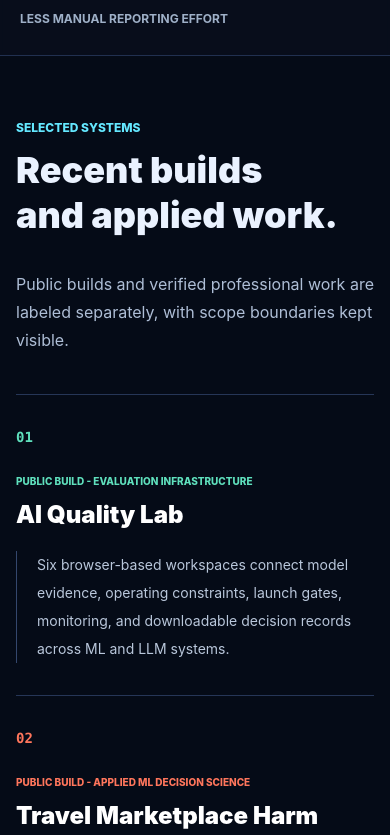
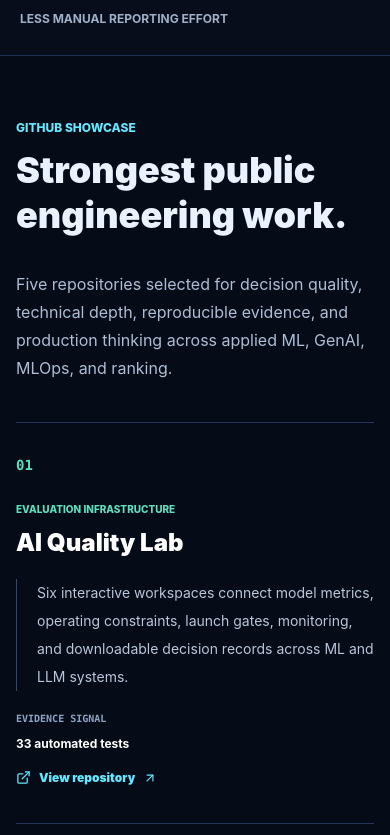
Before and after one commit to Ayush210895/ai-quality-lab, a React (Vite) app: page / in a window 390 px wide. Shown: the part 1180-2015 px from the top of the page. Built offline with nearby package versions, Linux system fonts and the light colour scheme.

Commit message:
Showcase strongest GitHub and work projects

```diff
--- a/src/PortfolioSite.tsx
+++ b/src/PortfolioSite.tsx
@@ -174,57 +174,57 @@ const EXPERIENCE = [
     years: "2024 - Present",
     company: "DISH / EchoStar",
     role: "Senior Data Scientist",
-    bullets: [
-      "Built churn- and survival-driven forward LTV and targeted-upgrade decisioning with plan simulation, eligibility and tiering rules, production outputs, and a segment-level holdout design; device propensity was supplied by another team.",
-      "Built a Snowflake Cortex AI promotional-effectiveness agent that accepts natural-language inputs, runs statistical decomposition in Python, and returns structured pre-, promo-, and post-period lift insights.",
-      "Developed a causal demand-planning system using SARIMAX and XGBoost across Indirect, Web, and Walmart channels, exceeding a 75% N-4 forecast-accuracy target.",
-      "Built a Snowflake Intelligence conversational analytics layer over about 50 curated business tables from roughly 200 sources, with governed metrics, verified queries, follow-up analysis, charts, logs, and user feedback.",
-      "Built a governed enterprise knowledge assistant with version-aware retrieval, evidence-backed answers, citation checks, role-aware access, and abstention when approved source material is insufficient.",
-      "Built an executive analytics platform with Tableau and Snowflake, accelerating decision-making by 30% and reducing manual reporting effort by 40%.",
+    projects: [
+      { name: "Customer Value and Upgrade Decisioning", detail: "Built churn- and survival-driven forward LTV with plan simulation, eligibility and tiering rules, production outputs, and a segment-level holdout design; device propensity was supplied by another team." },
+      { name: "Promotion Effectiveness Agent", detail: "Built a Snowflake Cortex AI workflow that accepts natural-language inputs, runs statistical decomposition in Python, and returns structured pre-, promo-, and post-period lift insights." },
+      { name: "Causal Demand Planning", detail: "Developed SARIMAX and XGBoost forecasting across Indirect, Web, and Walmart channels, exceeding a 75% N-4 forecast-accuracy target." },
+      { name: "Governed Conversational Analytics", detail: "Built a Snowflake Intelligence layer over about 50 curated business tables from roughly 200 sources, with governed metrics, verified queries, follow-up analysis, charts, logs, and user feedback." },
+      { name: "Enterprise Knowledge Assistant", detail: "Built version-aware retrieval, evidence-backed answers, citation checks, role-aware access, and abstention when approved source material is insufficient." },
+      { name: "Executive Decision Platform", detail: "Built Tableau and Snowflake analytics that accelerated decision-making by 30% and reduced manual reporting effort by 40%." },
     ],
   },
   {
     years: "2024",
     company: "The Partnership Center",
     role: "Data Scientist",
-    bullets: [
-      "Deployed ML regression models that reduced forecast error by 20% and improved operational efficiency by 40%.",
-      "Migrated enterprise data to Snowflake and automated repeatable ETL workflows for portfolio-performance monitoring.",
-      "Built Power BI dashboards with advanced DAX calculations for investment-portfolio performance trends.",
-      "Partnered with operations teams to translate model outputs into resource-planning workflows.",
+    projects: [
+      { name: "Resource Utilization Forecasting", detail: "Deployed ML regression models that reduced forecast error by 20% and improved operational efficiency by 40%." },
+      { name: "Portfolio Data Foundation", detail: "Migrated enterprise data to Snowflake and automated repeatable ETL workflows for portfolio-performance monitoring." },
+      { name: "Investment Performance Analytics", detail: "Built Power BI dashboards with advanced DAX calculations for investment-portfolio trends and resource-planning decisions." },
+      { name: "Operational Adoption", detail: "Partnered with operations teams to translate model outputs into recurring resource-planning workflows." },
     ],
   },
   {
     years: "2023 - 2024",
     company: "UBS",
     role: "Data Scientist - Quant Research and NLP/AI",
-    bullets: [
-      "Built XGBoost market-prediction pipelines on Bloomberg time-series data, reaching a 62.4% weekly hit rate for bond-market forecasting.",
-      "Developed a FinBERT sentiment engine with 87% accuracy for credit-risk, research, and investment-decision workflows.",
-      "Designed Python and SQL predictive pipelines to model equity performance and support quantitative research.",
-      "Improved global mutual-fund forecasting accuracy by 33% through feature engineering and Bloomberg-data validation.",
-      "Automated Bloomberg and YODA reporting pipelines across research and risk reporting.",
+    projects: [
+      { name: "Bond Market Forecasting", detail: "Built XGBoost pipelines on Bloomberg time-series data, reaching a 62.4% weekly directional hit rate." },
+      { name: "Financial News Sentiment", detail: "Developed a FinBERT engine with 87% accuracy for credit-risk, research, and investment-decision workflows." },
+      { name: "Equity Research Pipelines", detail: "Designed Python and SQL predictive pipelines to model equity performance and support quantitative research." },
+      { name: "Mutual Fund Forecasting", detail: "Improved global forecasting accuracy by 33% through feature engineering and Bloomberg-data validation." },
+      { name: "Research Data Automation", detail: "Automated Bloomberg and YODA reporting pipelines across research and risk reporting." },
     ],
   },
   {
     years: "2018 - 2021",
     company: "Accenture",
     role: "Machine Learning Associate - Banking Analytics",
-    bullets: [
-      "Built ML credit- and debit-limit optimization for OP Financial, driving 23% revenue growth and a 40% efficiency improvement.",
-      "Developed XGBoost churn and segmentation models for Allianz Bank with Tableau and Power BI decision dashboards.",
-      "Ran A/B tests and statistical inference across credit and debit portfolios to improve segmentation and campaign response.",
-      "Migrated DB2 and Teradata workloads to AWS and standardized validation practices.",
+    projects: [
+      { name: "Credit Limit Decisioning", detail: "Built ML credit- and debit-limit optimization for OP Financial, driving 23% revenue growth and a 40% efficiency improvement." },
+      { name: "Churn and Customer Segmentation", detail: "Developed XGBoost models for Allianz Bank with Tableau and Power BI decision dashboards." },
+      { name: "Portfolio Experimentation", detail: "Ran A/B tests and statistical inference across credit and debit portfolios to improve segmentation and campaign response." },
+      { name: "Cloud Data Modernization", detail: "Migrated DB2 and Teradata workloads to AWS and standardized validation practices." },
     ],
   },
 ] as const;
 
-const PROFESSIONAL_SYSTEMS = [
-  { id: "01", name: "AI Quality Lab", tag: "Public build - Evaluation infrastructure", description: "Six browser-based workspaces connect model evidence, operating constraints, launch gates, monitoring, and downloadable decision records across ML and LLM systems.", accent: "#5fe0bd" },
-  { id: "02", name: "Travel Marketplace Harm Risk", tag: "Public build - Applied ML decision science", description: "A locked XGBoost policy ranks the top 5% of bookings by expected loss and captured 37.2% of harmful value on an untouched future test.", accent: "#ff765c" },
-  { id: "03", name: "Financial Document Intelligence Agent", tag: "Public build - Agentic RAG and Text2SQL", description: "Reranked retrieval over filings, read-only Text2SQL, tool calling, evaluation cases, FastAPI, Docker, and Streamlit. Runs locally; cloud deployment remains planned.", accent: "#c8a2ff" },
-  { id: "04", name: "LTV and Targeted Upgrade Decisioning", tag: "Professional work - Survival modeling and customer value", description: "Forward-looking LTV combines expected tenure, customer economics, plan-level simulation, eligibility safeguards, offer tiers, and a holdout design for measuring incremental value.", accent: "#72b7ff" },
-  { id: "05", name: "Causal Demand Planning", tag: "Professional work - Forecasting and optimization", description: "SARIMAX and XGBoost forecasting, reconciliation, pricing and promotion features, and time-aware evaluation across three commercial channels.", accent: "#ffc159" },
+const GITHUB_SHOWCASE = [
+  { id: "01", name: "AI Quality Lab", tag: "Evaluation infrastructure", description: "Six interactive workspaces connect model metrics, operating constraints, launch gates, monitoring, and downloadable decision records across ML and LLM systems.", proof: "33 automated tests", repoUrl: "https://github.com/Ayush210895/ai-quality-lab", accent: "#5fe0bd" },
+  { id: "02", name: "Travel Marketplace Harm Risk", tag: "Applied ML decision science", description: "A leakage-aware XGBoost system optimizes a fixed review queue for expected loss and validates the locked policy on an untouched future period.", proof: "37.2% harmful value captured at 5% capacity", repoUrl: "https://github.com/Ayush210895/travel-marketplace-harm-risk", accent: "#ff765c" },
+  { id: "03", name: "Financial Document Agent", tag: "Grounded GenAI and Text2SQL", description: "Reranked retrieval, source citations, read-only Text2SQL, tool routing, evaluation cases, FastAPI, Docker, and Streamlit form one locally runnable analyst workflow.", proof: "Narrative and numeric evaluation harness", repoUrl: "https://github.com/Ayush210895/financial-doc-agent", accent: "#c8a2ff" },
+  { id: "04", name: "Credit Risk MLOps on AWS", tag: "Production ML lifecycle", description: "Tracked training, metric-gated registry promotion, API serving, containers, CI, and drift reporting make the approval path inspectable from model build to operation.", proof: "ROC-AUC 0.807 and recall 80.0%", repoUrl: "https://github.com/Ayush210895/Credit-Risk-MLOps-AWS", accent: "#72b7ff" },
+  { id: "05", name: "Amazon Recommendation System", tag: "Ranking and personalization", description: "Collaborative filtering, temporal evaluation, and readable recommendation outputs test whether offline ranking quality survives a realistic holdout.", proof: "Temporal holdout evaluation", repoUrl: "https://github.com/Ayush210895/Amazon-Recommendation-System", accent: "#ffc159" },
 ] as const;
 
 const STACK_GROUPS = [
@@ -479,14 +479,15 @@ function UnifiedHome({ onHome, onProjects, onOpenLab, onSelectProject }: Pick<Po
       <section className="border-b border-[#213050] bg-[#070d19]/82 py-16 backdrop-blur-[2px] lg:py-24" id="systems">
         <div className="mx-auto max-w-[1500px] px-4 md:px-7">
           <div className="grid gap-8 border-b border-[#263657] pb-10 lg:grid-cols-[.72fr_1.28fr] lg:items-end">
-            <div><p className="text-xs font-extrabold uppercase text-[#64e8ff]">Selected systems</p><h2 className="mt-3 text-4xl font-black leading-tight sm:text-5xl">Recent builds<br />and applied work.</h2></div>
-            <p className="max-w-2xl text-base leading-7 text-[#aebed6]">Public builds and verified professional work are labeled separately, with scope boundaries kept visible.</p>
+            <div><p className="text-xs font-extrabold uppercase text-[#64e8ff]">GitHub showcase</p><h2 className="mt-3 text-4xl font-black leading-tight sm:text-5xl">Strongest public<br />engineering work.</h2></div>
+            <p className="max-w-2xl text-base leading-7 text-[#aebed6]">Five repositories selected for decision quality, technical depth, reproducible evidence, and production thinking across applied ML, GenAI, MLOps, and ranking.</p>
           </div>
           <div>
-            {PROFESSIONAL_SYSTEMS.map((system) => <article key={system.id} className="group grid gap-5 border-b border-[#263657] py-8 md:grid-cols-[70px_minmax(240px,.8fr)_minmax(0,1.2fr)] md:items-start md:gap-9">
-              <span className="font-mono text-sm font-black" style={{ color: system.accent }}>{system.id}</span>
-              <div><span className="text-[10px] font-extrabold uppercase" style={{ color: system.accent }}>{system.tag}</span><h3 className="mt-2 text-2xl font-black text-white">{system.name}</h3></div>
-              <p className="border-l border-[#34476d] pl-5 text-sm leading-7 text-[#b9c7db] transition-colors group-hover:border-white/40">{system.description}</p>
+            {GITHUB_SHOWCASE.map((project) => <article key={project.id} className="group grid gap-5 border-b border-[#263657] py-8 lg:grid-cols-[70px_minmax(240px,.8fr)_minmax(0,1.2fr)_190px] lg:items-start lg:gap-9">
+              <span className="font-mono text-sm font-black" style={{ color: project.accent }}>{project.id}</span>
+              <div><span className="text-[10px] font-extrabold uppercase" style={{ color: project.accent }}>{project.tag}</span><h3 className="mt-2 text-2xl font-black text-white">{project.name}</h3></div>
+              <p className="border-l border-[#34476d] pl-5 text-sm leading-7 text-[#b9c7db] transition-colors group-hover:border-white/40">{project.description}</p>
+              <div className="lg:text-right"><p className="font-mono text-[10px] font-bold uppercase text-[#8ea4c2]">Evidence signal</p><p className="mt-2 text-xs font-bold leading-5 text-white">{project.proof}</p><a className="mt-4 inline-flex items-center gap-2 text-xs font-black text-[#64e8ff] hover:text-white" href={project.repoUrl} target="_blank" rel="noreferrer"><ExternalLink size={15} /> View repository <ArrowUpRight size={14} /></a></div>
             </article>)}
           </div>
         </div>
@@ -513,7 +514,7 @@ function UnifiedHome({ onHome, onProjects, onOpenLab, onSelectProject }: Pick<Po
         <div className="mx-auto max-w-[1500px] px-4 md:px-7">
           <div className="grid gap-8 lg:grid-cols-[.6fr_1.4fr]"><div><p className="text-xs font-extrabold uppercase text-[#67dcc7]">Experience</p><h2 className="mt-3 text-4xl font-black leading-tight sm:text-5xl">Built across product, finance, and operations.</h2></div><p className="max-w-2xl text-base leading-7 text-[#b9cac7]">The common thread is not a particular algorithm. It is turning uncertain data into a decision, earning stakeholder trust, and building the path from analysis to use.</p></div>
           <div className="mt-12 border-t border-[#263657]">
-            {EXPERIENCE.map((item) => <article key={`${item.company}-${item.years}`} className="grid gap-5 border-b border-[#263657] py-9 md:grid-cols-[150px_260px_1fr] md:gap-8"><span className="font-mono text-xs font-bold text-[#64e8ff]">{item.years}</span><span><strong className="block text-lg">{item.company}</strong><small className="mt-1 block text-xs text-[#91a7c5]">{item.role}</small></span><ul className="space-y-3">{item.bullets.map((bullet) => <li key={bullet} className="relative pl-5 text-sm leading-6 text-[#c8d4e6] before:absolute before:left-0 before:top-[9px] before:h-1.5 before:w-1.5 before:rounded-full before:bg-[#5fe0bd]">{bullet}</li>)}</ul></article>)}
+            {EXPERIENCE.map((item) => <article key={`${item.company}-${item.years}`} className="grid gap-6 border-b border-[#263657] py-10 lg:grid-cols-[150px_260px_1fr] lg:gap-8"><span className="font-mono text-xs font-bold text-[#64e8ff]">{item.years}</span><span><strong className="block text-lg">{item.company}</strong><small className="mt-1 block text-xs text-[#91a7c5]">{item.role}</small><span className="mt-4 inline-flex items-center gap-2 font-mono text-[10px] font-bold uppercase text-[#67dcc7]"><Boxes size={13} /> Selected project work</span></span><div className="border-t border-[#263657]">{item.projects.map((project, index) => <div key={project.name} className="grid gap-2 border-b border-[#263657] py-4 sm:grid-cols-[minmax(170px,.55fr)_minmax(0,1fr)] sm:gap-6"><h3 className="text-sm font-black leading-6 text-white"><span className="mr-2 font-mono text-[10px] text-[#5fe0bd]">0{index + 1}</span>{project.name}</h3><p className="text-sm leading-6 text-[#c8d4e6]">{project.detail}</p></div>)}</div></article>)}
           </div>
         </div>
       </section>
```
Also changed, not shown: 9 other files (tests, documents, lock files or other folders).
